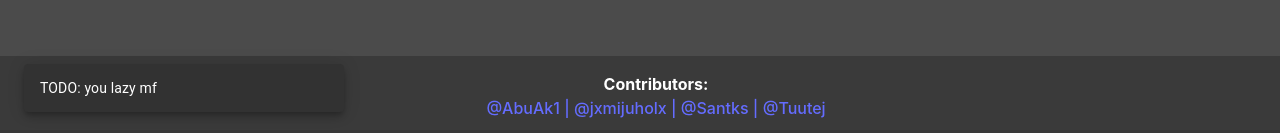
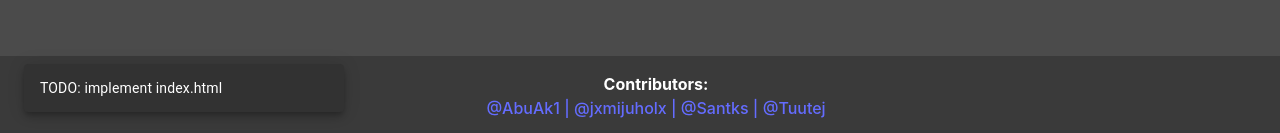
Before and after one commit to jxmijuholx/kollaboraatioterminaali, a React (Vite) app in the folder frontend/Kollaboraatioterminaali/: page / in a window 1280 px wide. Both pictures are taken after a click on the button "NEW GAME". Shown: the part 664-797 px from the top of the page. Built offline with nearby package versions, Linux system fonts and the light colour scheme.

Commit message:
barebones frontend

```diff
--- a/frontend/Kollaboraatioterminaali/src/App.jsx
+++ b/frontend/Kollaboraatioterminaali/src/App.jsx
@@ -1,6 +1,7 @@
 import './App.css';
 import { Card, CardContent, AppBar, Typography, Button, Grid2, Snackbar, TextField } from '@mui/material';
 import { useState } from 'react';
+import { createGame, joinGame, webSocket } from './Components/serverHandler';
 
 function App() {
 
@@ -26,7 +27,7 @@ function App() {
         open={open}
         autoHideDuration={5000}
         onClose={handleClose}
-        message="TODO: you lazy mf"
+        message="TODO: implement index.html"
         action={handleClose}
       />
 
--- /dev/null
+++ b/frontend/Kollaboraatioterminaali/src/Components/serverHandler.jsx
@@ -0,0 +1,11 @@
+export const createGame = () => {
+    //TODO
+};
+
+export const joinGame = () => {
+    //TODO
+};
+
+export const webSocket = () => {
+    //TODO
+};
```
